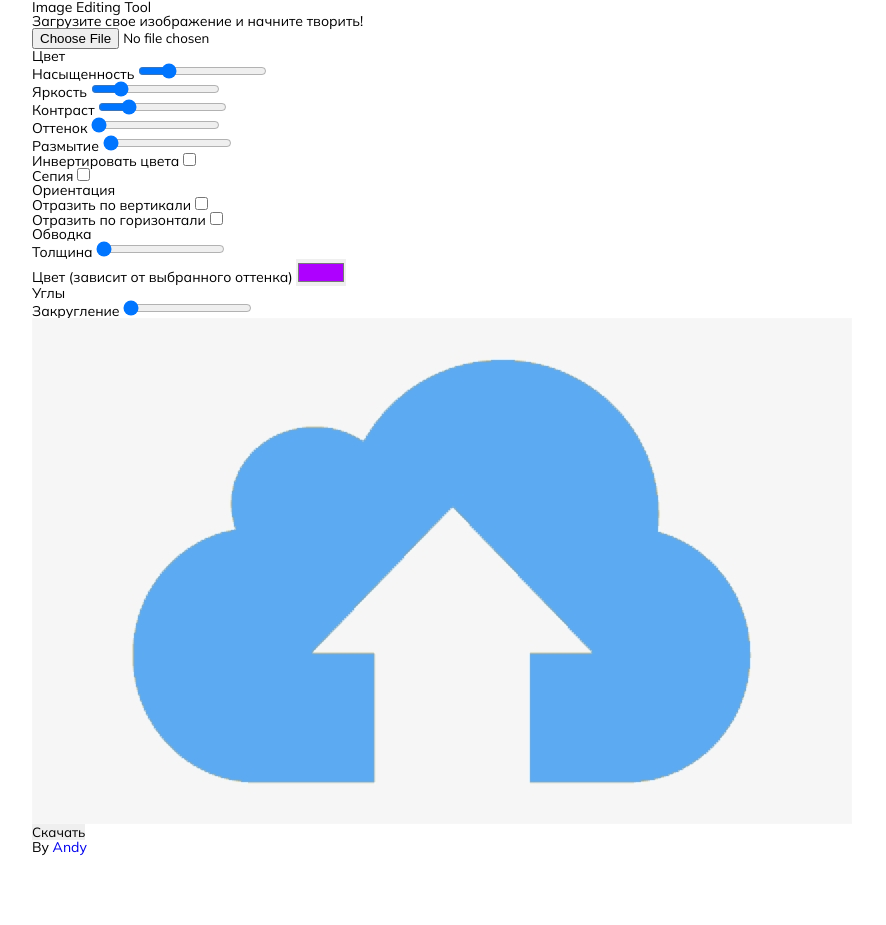
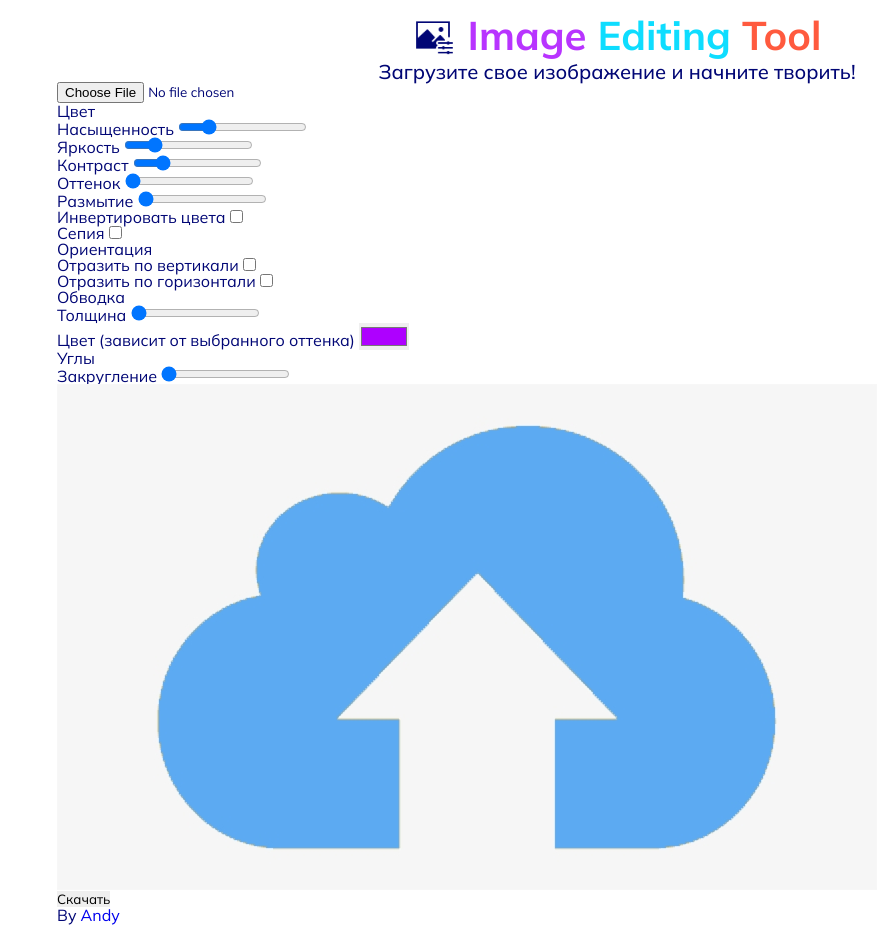
Before and after one commit to id-andyyy/Image-Editing-Tool, a plain HTML site: page index.html in a window 1280 px wide. Shown: the whole page, without its empty margins (23-909 px from the left). Before the commit the page ends 856 px from the top, so only its background shows below. Drawn offline with Linux system fonts and the light colour scheme.

Commit message:
Add styles for header

```diff
--- a/index.html
+++ b/index.html
@@ -17,9 +17,10 @@
     <header class="heading">
       <div class="container">
         <div class="greeting">
-          <h1 class="greeting__title">Image Editing Tool</h1>
-          <p class="greeting__description">Загрузите свое изображение и начните творить!
-          </p>
+          <h1 class="greeting__title"><img src="assets/logo.png" alt="Лого" class="greeting__logo"><span
+              class="greeting__title_first">Image</span> <span class="greeting__title_second">Editing</span> <span
+              class="greeting__title_third">Tool</span></h1>
+          <p class="greeting__description">Загрузите свое изображение и начните творить!</p>
         </div>
       </div>
     </header>
--- a/scss/nullstyle.scss
+++ b/scss/nullstyle.scss
@@ -35,7 +35,7 @@ body {
   width: 100%;
   font-size: 100%;
   line-height: 1;
-  font-size: 14px;
+  font-size: 16px;
   -ms-text-size-adjust: 100%;
   -moz-text-size-adjust: 100%;
   -webkit-text-size-adjust: 100%;
--- a/scss/style.scss
+++ b/scss/style.scss
@@ -1,13 +1,60 @@
-@import "nullstyle";
+@import "nullstyle.scss";
+
+$main-font-color: #010675;
+$danger-font-color: #ff5a3e;
+$success-font-color: #7aff2e;
+$light-font-color: #0eddff;
+$accent-font-color: #b834ff;
+$danger-color: #feb0a3;
+$success-color: #c4fea3;
+$light-color: #a3f1fe;
+$accent-color: #dea3fe;
+
+@function adaptive-value($max-value, $min-value, $max-size: 1280, $min-size: 320) {
+  @return calc(
+    #{$min-value + px} + (($max-value - $min-value) * ((100vw - #{$min-size + px}) / ($max-size - $min-size)))
+  );
+}
 
 body {
   font-family: "Mulish", sans-serif;
+  color: $main-font-color;
 }
 
 .container {
-  max-width: 1200px;
+  width: clamp(320px, #{1150 / 1280 * 100 + vw}, 1150px);
   margin: 0 auto;
   padding: 0 15px;
+}
+
+.greeting {
+  display: flex;
+  flex-direction: column;
+  align-items: center;
+  gap: 7px;
+  margin: 15px 0 0 0;
+  &__logo {
+    height: 1em;
+    margin: 0 #{15 / 40 + em} 0 0;
+  }
+  &__title {
+    font-size: adaptive-value(40, 22);
+    font-weight: 700;
+    &_first {
+      color: $accent-font-color;
+    }
+    &_second {
+      color: $light-font-color;
+    }
+    &_third {
+      color: $danger-font-color;
+    }
+  }
+  &__description {
+    font-size: adaptive-value(20, 15);
+    font-weight: 500;
+    text-align: center;
+  }
 }
 
 #image {
```
Also changed, not shown: assets/logo.png (added), css/style.css.
